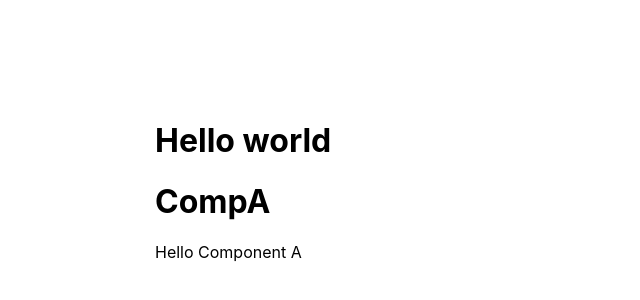
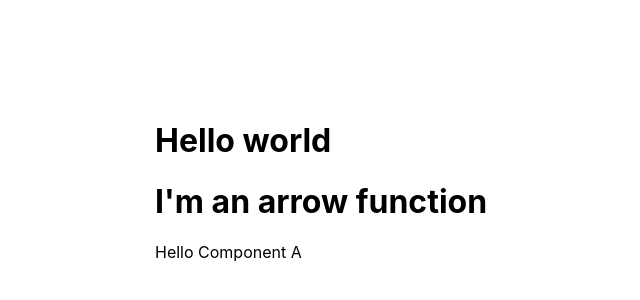
Before and after one commit to WillHDev/StoicList3.0, a Next.js app: page / in a window 1280 px wide. Shown: the part 100-400 px from the top of the page, without its empty margins (45-685 px from the left). Built offline with nearby package versions, Linux system fonts and the light colour scheme.

Commit message:
arrow fn

```diff
--- a/pages/index.js
+++ b/pages/index.js
@@ -3,17 +3,17 @@ import Image from 'next/image'
 import React from 'react'
 import styles from '../styles/Home.module.css'
 
-const arrowFunction = () => {
-  return (
+const ArrowFunction = params =>
     <div>
       <h1>I'm an arrow function</h1>
     </div>
-  )
-}
+
+
+
 function CompA() {
   return (
     <>
-    <h1>CompA</h1>
+    <ArrowFunction />
     <p>Hello Component A</p>
     </>
   )
```
